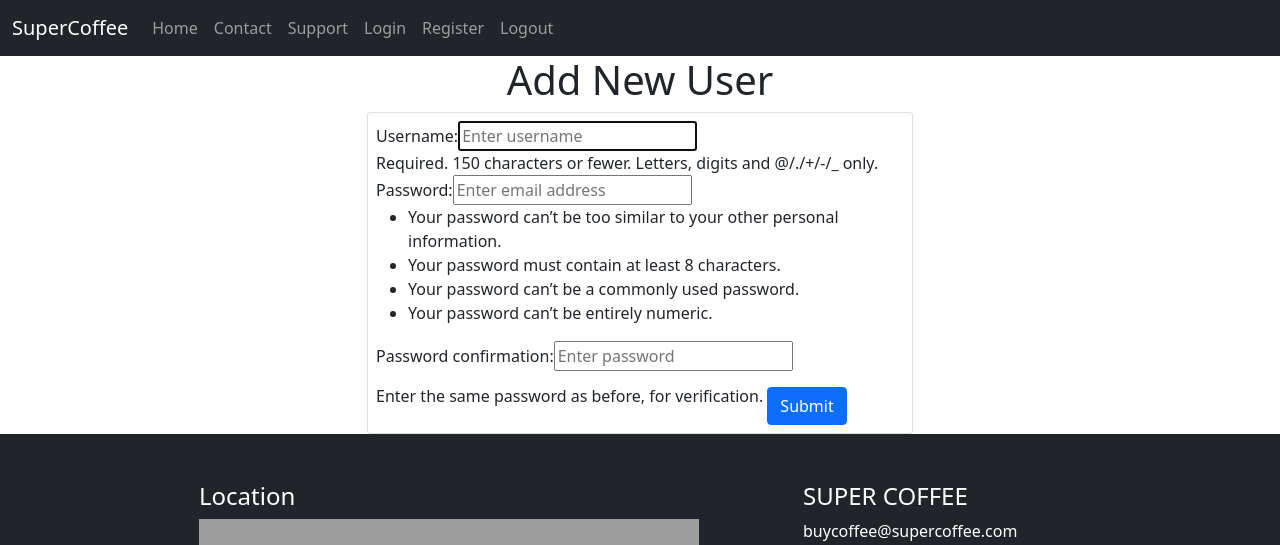
After one commit to bilab-thapa/super_coffee, a Django app: page /register in a window 1280 px wide. The commit adds this page. Shown: the top 545 px of the page. Run offline with Django 3.2, Linux system fonts and the light colour scheme; some libraries are stand-ins or nearby versions; grey boxes are pictures that could not be loaded.

Commit message:
Login and registration

```diff
--- a/food_ordering/accounts/forms.py
+++ b/food_ordering/accounts/forms.py
@@ -1 +1,5 @@
 from django import forms
+
+class Loginform(forms.Form):
+    username = forms.CharField()
+    password = forms.CharField(widget=forms.PasswordInput)
--- /dev/null
+++ b/food_ordering/accounts/templates/accounts/register.html
@@ -0,0 +1,37 @@
+{% extends 'layout.html' %}
+{% load bootstrap %}
+{% block title %}
+    <title>Add User</title>
+{% endblock%}
+
+{% block main_content %}
+
+<div class="container">
+<div class="row">
+
+    <div class="col-md-6 offset-md-3">
+        <h1 class="text-center">Add New User</h1>
+          {% include 'messages.html'%}
+        <div class="card py-2 px-2">
+        <form class="form myForm" action="" method="POST">
+            {% csrf_token %}
+            {{ form_register | bootstrap_horizontal }}
+            <button type="submit" class="btn btn-primary mt-3">Submit</button>
+        </form>
+    </div>
+    </div>
+</div>
+</div>
+<script>
+    var form_fields = document.getElementsByTagName('input')
+    form_fields[1].placeholder = "Enter username"
+    form_fields[2].placeholder = "Enter email address"
+    form_fields[3].placeholder = "Enter password"
+      form_fields[4].placeholder = "Confirm password"
+
+   for(field in form_fields){
+   form_fields[field].className += ' my-3'
+   }
+</script>
+
+{% endblock %}
--- a/food_ordering/accounts/urls.py
+++ b/food_ordering/accounts/urls.py
@@ -3,5 +3,8 @@ from . import views
 
 urlpatterns = [
     path('', views.homepage),
+    path('login', views.login_user),
+    path('register', views.register_user),
+    path('logout', views.logout_user),
 
 ]
--- a/food_ordering/accounts/views.py
+++ b/food_ordering/accounts/views.py
@@ -1,4 +1,38 @@
 from django.shortcuts import render, redirect
+from django.contrib.auth.forms import UserCreationForm
+from django.contrib.auth.models import User
+from django.contrib.auth import authenticate, login, logout
+from django.contrib import messages
+from .forms import Loginform
+
 
 def homepage(request):
     return render(request, 'accounts/homepage.html')
+
+def logout_user(request):
+    logout(request)
+    return redirect('/login')
+
+def login_user(request):
+    context = {
+        'form_login': Loginform,
+        'activate_login': 'activate'
+    }
+    return render(request, 'accounts/login.html', context)
+
+def register_user(request):
+    if request.method == 'POST':
+        form = UserCreationForm(request.POST)
+        if form.is_valid():
+            form.save()
+            messages.add_message(request, messages.SUCCESS, 'User Registration Successful')
+            return redirect('/login')
+        else:
+            messages.add_message(request, messages.ERROR, 'Unable to Register')
+            return render('accounts/register.html', {'from_register': form})
+
+    context = {
+        'form_register': UserCreationForm,
+        'activate_register': 'activate'
+    }
+    return render(request, 'accounts/register.html', context)
--- a/food_ordering/static/css/style.css
+++ b/food_ordering/static/css/style.css
@@ -0,0 +1 @@
+span.help-block{color:red;}
--- a/food_ordering/templates/footer.html
+++ b/food_ordering/templates/footer.html
@@ -9,21 +9,15 @@
 
         <div class="second col-md-3">
             <ul class="list-unstyled">
-                <li>Home</li>
-                <li>Coffee</li>
-                <li>Coffee</li>
-                <li>Coffee</li>
-                <li>Coffee</li>
             </ul>
         </div>
 
         <div class="third col-md-3">
+            <h4>SUPER COFFEE</h4>
+            <p>buycoffee@supercoffee.com</p>
+            <p>copyright©2021</p>
             <ul class="list-unstyled">
                 <li>Home</li>
-                <li>Coffee</li>
-                <li>Coffee</li>
-                <li>Coffee</li>
-                <li>Coffee</li>
             </ul>
         </div>
     </div>
--- a/food_ordering/templates/header.html
+++ b/food_ordering/templates/header.html
@@ -22,6 +22,15 @@
         <li class="nav-item">
           <a class="nav-link" href="/">Support</a>
         </li>
+        <li class="nav-item">
+          <a class="nav-link {{activate_login}}" href="/login">Login</a>
+        </li>
+        <li class="nav-item">
+          <a class="nav-link {{activate_register}}" href="/register">Register</a>
+        </li>
+        <li class="nav-item">
+          <a class="nav-link {{activate_logout}}" href="/logout">Logout</a>
+        </li>
       </ul>
 
     </div>
--- /dev/null
+++ b/food_ordering/templates/messages.html
@@ -0,0 +1,15 @@
+{% for msg in messages %}
+{% if msg.level == DEFAULT_MESSAGE_LEVELS.SUCCESS %}
+<div class="alert alert-success alert-dismissible fade show" role="alert">
+    {{msg}}
+    <button type="button" class="btn-close" data-bs-dismiss="alert" aria-label="Close"></button>
+</div>
+{% endif %}
+{% if msg.level == DEFAULT_MESSAGE_LEVELS.ERROR %}
+<div class="alert alert-danger alert-dismissible fade show" role="alert">
+    {{msg}}
+    <button type="button" class="btn-close" data-bs-dismiss="alert" aria-label="Close"></button>
+</div>
+{% endif %}
+
+{% endfor %}
```
Also changed, not shown: food_ordering/accounts/templates/accounts/homepage.html (+6 -6 lines), food_ordering/accounts/templates/accounts/login.html (added, +35 -0 lines), food_ordering/static/images/s2.jpg, food_ordering/static/images/s3.jpg.
